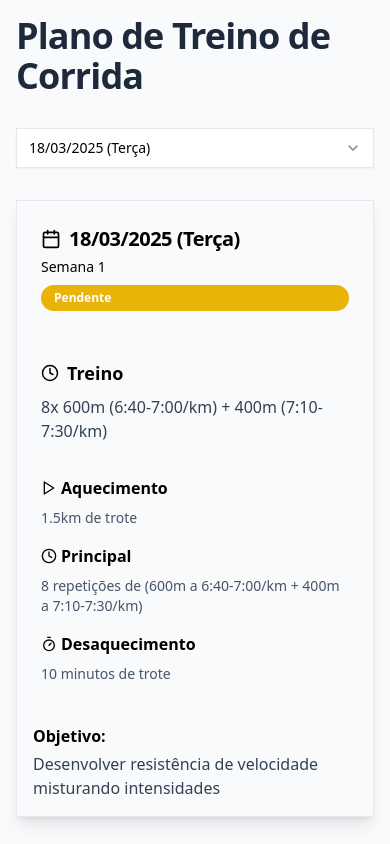
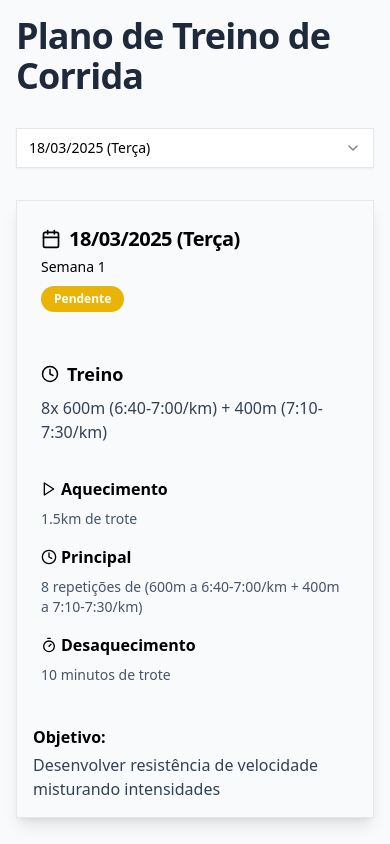
Before and after one commit to macald/plano-treino-corrida, a React (Vite) app: page / in a window 390 px wide. Built offline with nearby package versions, Linux system fonts and the light colour scheme.

Commit message:
fix: ajusta largura do Badge para width auto no mobile

```diff
--- a/src/components/PlanoTreino.jsx
+++ b/src/components/PlanoTreino.jsx
@@ -163,11 +163,11 @@ const PlanoTreino = () => {
 
   const getBadgeStatus = (concluido) => {
     if (concluido === 1) {
-      return <Badge className="bg-green-500 text-white px-3 py-1">Concluído</Badge>;
+      return <Badge className="bg-green-500 text-white px-3 py-1 w-auto inline-flex">Concluído</Badge>;
     } else if (concluido === 0) {
-      return <Badge className="bg-red-500 text-white px-3 py-1">Não concluído</Badge>;
+      return <Badge className="bg-red-500 text-white px-3 py-1 w-auto inline-flex">Não concluído</Badge>;
     } else {
-      return <Badge className="bg-yellow-500 text-white px-3 py-1">Pendente</Badge>;
+      return <Badge className="bg-yellow-500 text-white px-3 py-1 w-auto inline-flex">Pendente</Badge>;
     }
   };
 
@@ -216,7 +216,9 @@ const PlanoTreino = () => {
                   Semana {treinoSelecionado.Semana}
                 </CardDescription>
               </div>
-              {getBadgeStatus(treinoSelecionado.Concluído)}
+              <div className="self-start">
+                {getBadgeStatus(treinoSelecionado.Concluído)}
+              </div>
             </div>
           </CardHeader>
 
```
